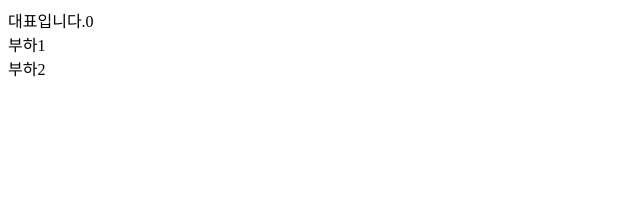
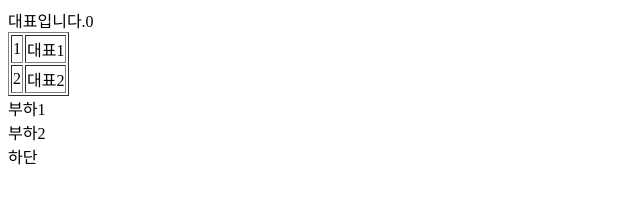
Before and after one commit to zjawnd/FastTest, a plain HTML site: page index.html in a window 1280 px wide. Shown: the whole page, without its empty margins (0-640 px from the left). Drawn offline with Linux system fonts and the light colour scheme.

Commit message:
새수정본.

```diff
--- a/index.html
+++ b/index.html
@@ -1,10 +1,22 @@
 <html>
   <head> </head>
   <body>
-    <nav>대표입니다.0</nav>
+    <nav>대표입니다.0
+      <table border="1">
+        <tr>
+          <td>1</td>
+          <td>대표1</td>
+        </tr>
+        <tr>
+          <td>2</td>
+          <td>대표2</td>
+        </tr>
+      </table>
+    </nav>
     <nav>부하1</nav>
     <nav>부하2</nav>
-    <main></main>
-    <footer></footer>
+    <main>
+    </main>
+    <footer>하단</footer>
   </body>
 </html>
```
